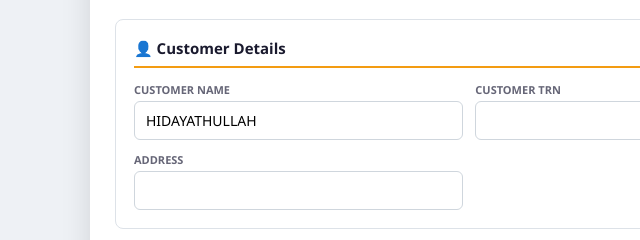
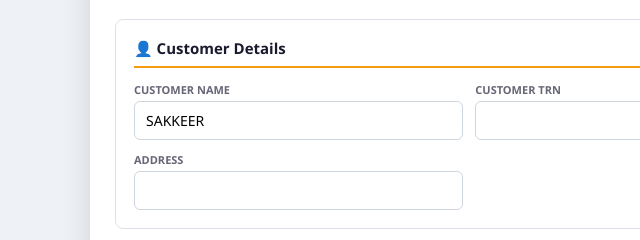
Before and after one commit to esmart-me/invoice, a plain HTML site: page index.html in a window 1280 px wide. Shown: the part 909-1149 px from the top of the page, 0-640 px from the left. Drawn offline with Linux system fonts and the light colour scheme.

Commit message:
Update index.html

```diff
--- a/index.html
+++ b/index.html
@@ -229,7 +229,7 @@ table.tr-table { width:100%; border-collapse:collapse; font-size:12.5px; margin-
         <div class="section">
             <div class="section-header">👤 Customer Details</div>
             <div class="form-grid">
-                <div class="form-group"><label>Customer Name</label><input class="form-control" id="custName" value="HIDAYATHULLAH"></div>
+                <div class="form-group"><label>Customer Name</label><input class="form-control" id="custName" value="SAKKEER"></div>
                 <div class="form-group"><label>Customer TRN</label><input class="form-control" id="custTRN"></div>
                 <div class="form-group"><label>Phone</label><input class="form-control" id="custPhone"></div>
                 <div class="form-group"><label>Address</label><input class="form-control" id="custAddress"></div>
```
